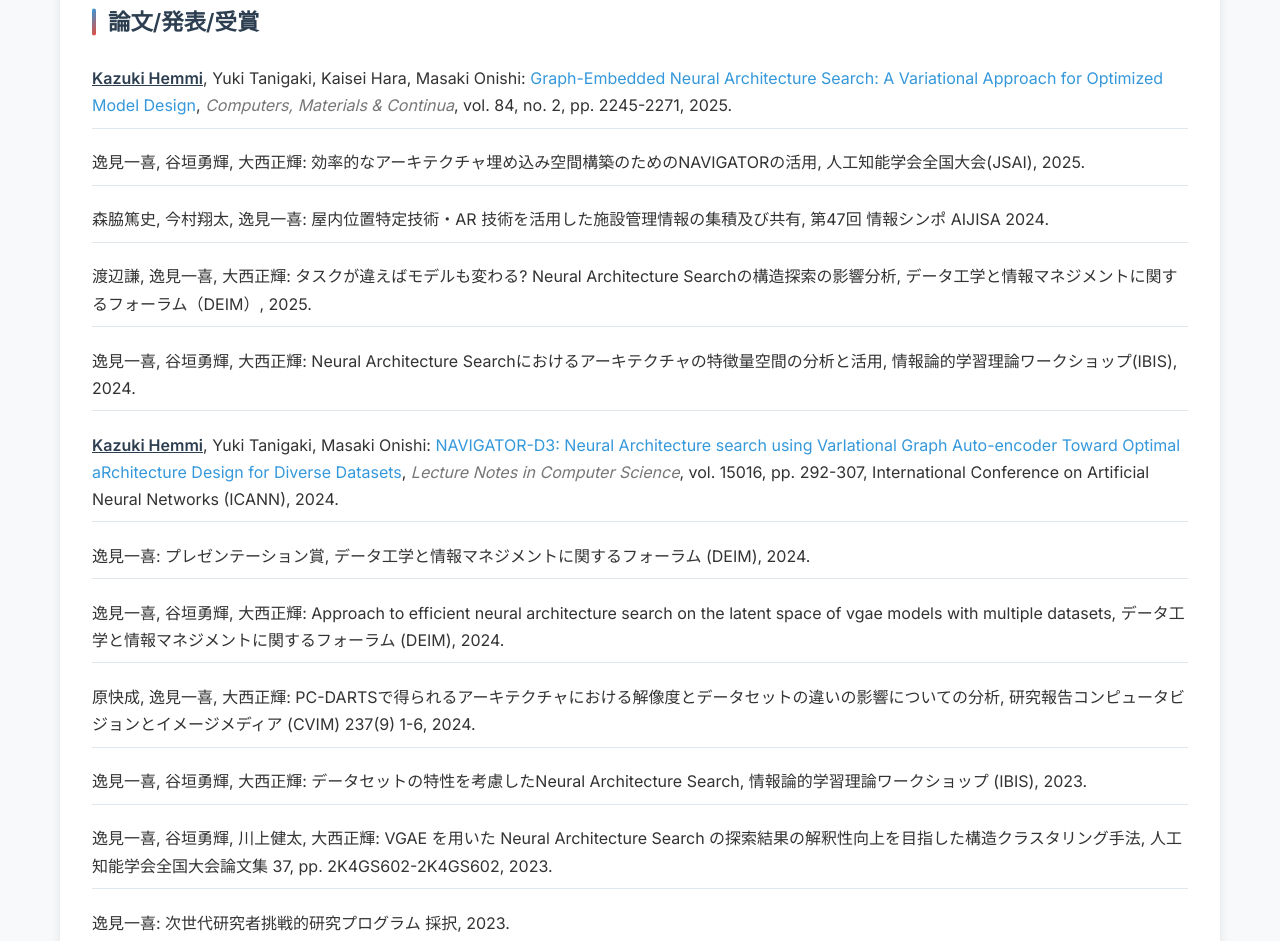
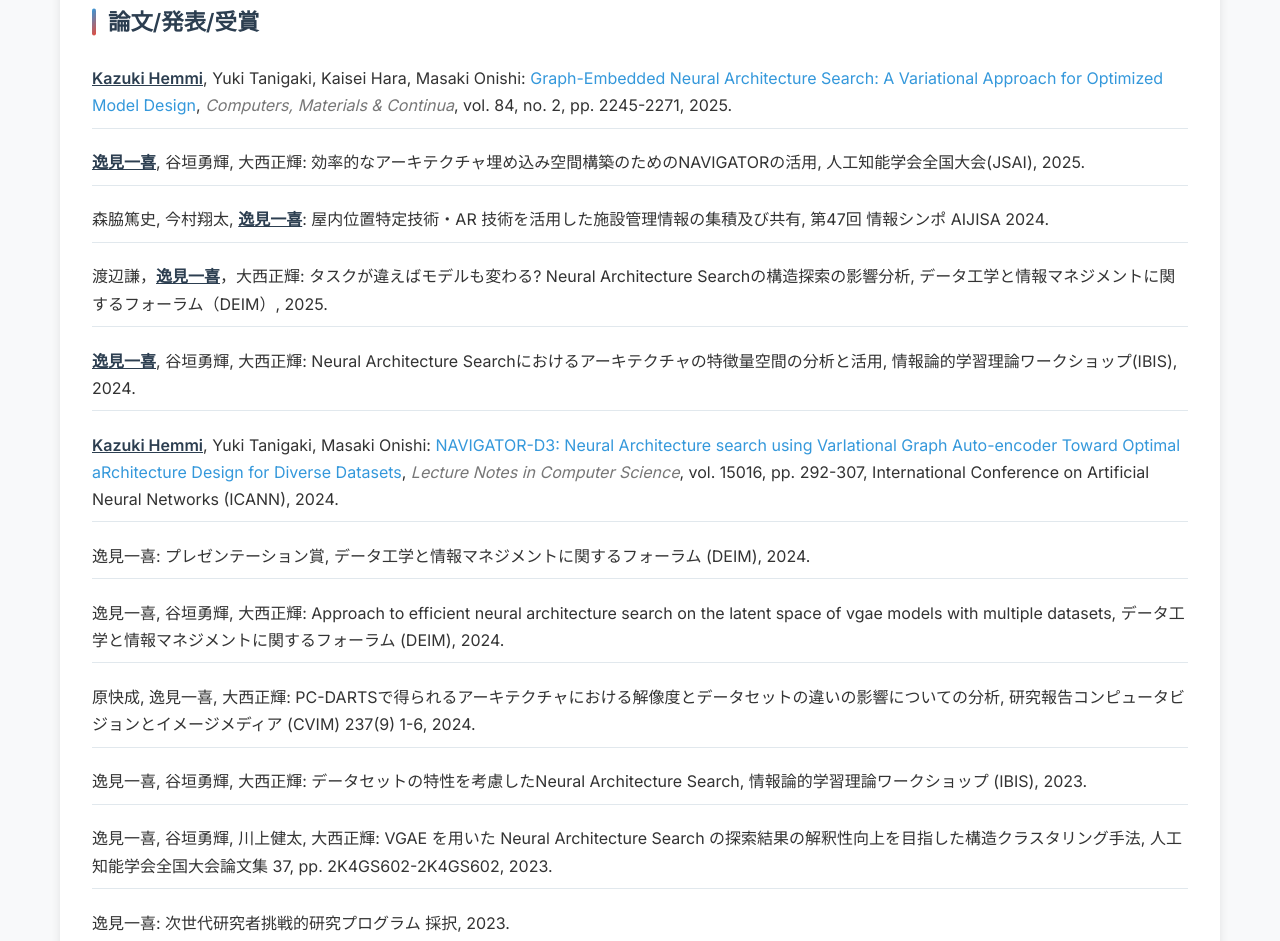
Before and after one commit to itigo-11111/itigo11111.github.io, a plain HTML site: page index.html in a window 1280 px wide. Shown: the part 1904-2845 px from the top of the page. Drawn offline with Linux system fonts and the light colour scheme.

Commit message:
Fix author name formatting: add HTML tags in data attributes and update JavaScript to use innerHTML

```diff
--- a/index.html
+++ b/index.html
@@ -78,10 +78,10 @@
 			<h3 class="section-title" data-ja="論文/発表/受賞" data-en="Publications & Awards">論文/発表/受賞</h3>
 			<ul class="section-list">
 				<li><strong><u>Kazuki Hemmi</u></strong>, Yuki Tanigaki, Kaisei Hara, Masaki Onishi: <a href="https://www.techscience.com/cmc/v84n2/62898/html" target="_blank">Graph-Embedded Neural Architecture Search: A Variational Approach for Optimized Model Design</a>, <em>Computers, Materials & Continua</em>, vol. 84, no. 2, pp. 2245-2271, 2025.</li>
-			<li data-ja="逸見一喜, 谷垣勇輝, 大西正輝: 効率的なアーキテクチャ埋め込み空間構築のためのNAVIGATORの活用, 人工知能学会全国大会(JSAI), 2025." data-en="Kazuki Hemmi, Yuki Tanigaki, Masaki Onishi: Efficient utilization of NAVIGATOR for architecture embedding space construction, Japan Society for Artificial Intelligence National Conference (JSAI), 2025. (Japanese)"><strong><u>逸見一喜</u></strong>, 谷垣勇輝, 大西正輝: 効率的なアーキテクチャ埋め込み空間構築のためのNAVIGATORの活用, 人工知能学会全国大会(JSAI), 2025.</li>
-			<li data-ja="森脇篤史, 今村翔太, 逸見一喜: 屋内位置特定技術・AR 技術を活用した施設管理情報の集積及び共有, 第47回 情報シンポ AIJISA 2024." data-en="Atsushi Moriwaki, Shota Imamura, Kazuki Hemmi: Accumulation and sharing of facility management information using indoor positioning technology and AR technology, 47th Information Symposium AIJISA 2024. (Japanese)">森脇篤史, 今村翔太, <strong><u>逸見一喜</u></strong>: 屋内位置特定技術・AR 技術を活用した施設管理情報の集積及び共有, 第47回 情報シンポ AIJISA 2024.</li>
-			<li data-ja="渡辺謙, 逸見一喜, 大西正輝: タスクが違えばモデルも変わる? Neural Architecture Searchの構造探索の影響分析, データ工学と情報マネジメントに関するフォーラム（DEIM）, 2025." data-en="Ken Watanabe, Kazuki Hemmi, Masaki Onishi: Do Models Change When Tasks Change? Impact Analysis of Structural Search in Neural Architecture Search, Forum on Data Engineering and Information Management (DEIM), 2025. (Japanese)">渡辺謙，<strong><u>逸見一喜</u></strong>，大西正輝: タスクが違えばモデルも変わる? Neural Architecture Searchの構造探索の影響分析, データ工学と情報マネジメントに関するフォーラム（DEIM）, 2025.</li>
-				<li data-ja="逸見一喜, 谷垣勇輝, 大西正輝: Neural Architecture Searchにおけるアーキテクチャの特徴量空間の分析と活用, 情報論的学習理論ワークショップ(IBIS), 2024." data-en="Kazuki Hemmi, Yuki Tanigaki, Masaki Onishi: Analysis and utilization of architecture feature space in Neural Architecture Search, Information-Based Induction Sciences Workshop (IBIS), 2024. (Japanese)"><strong><u>逸見一喜</u></strong>, 谷垣勇輝, 大西正輝: Neural Architecture Searchにおけるアーキテクチャの特徴量空間の分析と活用, 情報論的学習理論ワークショップ(IBIS), 2024.</li>
+				<li data-ja="<strong><u>逸見一喜</u></strong>, 谷垣勇輝, 大西正輝: 効率的なアーキテクチャ埋め込み空間構築のためのNAVIGATORの活用, 人工知能学会全国大会(JSAI), 2025." data-en="<strong><u>Kazuki Hemmi</u></strong>, Yuki Tanigaki, Masaki Onishi: Efficient utilization of NAVIGATOR for architecture embedding space construction, Japan Society for Artificial Intelligence National Conference (JSAI), 2025. (Japanese)"><strong><u>逸見一喜</u></strong>, 谷垣勇輝, 大西正輝: 効率的なアーキテクチャ埋め込み空間構築のためのNAVIGATORの活用, 人工知能学会全国大会(JSAI), 2025.</li>
+				<li data-ja="森脇篤史, 今村翔太, <strong><u>逸見一喜</u></strong>: 屋内位置特定技術・AR 技術を活用した施設管理情報の集積及び共有, 第47回 情報シンポ AIJISA 2024." data-en="Atsushi Moriwaki, Shota Imamura, <strong><u>Kazuki Hemmi</u></strong>: Accumulation and sharing of facility management information using indoor positioning technology and AR technology, 47th Information Symposium AIJISA 2024. (Japanese)">森脇篤史, 今村翔太, <strong><u>逸見一喜</u></strong>: 屋内位置特定技術・AR 技術を活用した施設管理情報の集積及び共有, 第47回 情報シンポ AIJISA 2024.</li>
+				<li data-ja="渡辺謙，<strong><u>逸見一喜</u></strong>，大西正輝: タスクが違えばモデルも変わる? Neural Architecture Searchの構造探索の影響分析, データ工学と情報マネジメントに関するフォーラム（DEIM）, 2025." data-en="Ken Watanabe, <strong><u>Kazuki Hemmi</u></strong>, Masaki Onishi: Do Models Change When Tasks Change? Impact Analysis of Structural Search in Neural Architecture Search, Forum on Data Engineering and Information Management (DEIM), 2025. (Japanese)">渡辺謙，<strong><u>逸見一喜</u></strong>，大西正輝: タスクが違えばモデルも変わる? Neural Architecture Searchの構造探索の影響分析, データ工学と情報マネジメントに関するフォーラム（DEIM）, 2025.</li>
+				<li data-ja="<strong><u>逸見一喜</u></strong>, 谷垣勇輝, 大西正輝: Neural Architecture Searchにおけるアーキテクチャの特徴量空間の分析と活用, 情報論的学習理論ワークショップ(IBIS), 2024." data-en="<strong><u>Kazuki Hemmi</u></strong>, Yuki Tanigaki, Masaki Onishi: Analysis and utilization of architecture feature space in Neural Architecture Search, Information-Based Induction Sciences Workshop (IBIS), 2024. (Japanese)"><strong><u>逸見一喜</u></strong>, 谷垣勇輝, 大西正輝: Neural Architecture Searchにおけるアーキテクチャの特徴量空間の分析と活用, 情報論的学習理論ワークショップ(IBIS), 2024.</li>
 				<li><strong><u>Kazuki Hemmi</u></strong>, Yuki Tanigaki, Masaki Onishi: <a href="https://link.springer.com/chapter/10.1007/978-3-031-72332-2_20" target="_blank">NAVIGATOR-D3: Neural Architecture search using VarIational Graph Auto-encoder Toward Optimal aRchitecture Design for Diverse Datasets</a>, <em>Lecture Notes in Computer Science</em>, vol. 15016, pp. 292-307, International Conference on Artificial Neural Networks (ICANN), 2024.</li>
 				<li data-ja="逸見一喜: プレゼンテーション賞, データ工学と情報マネジメントに関するフォーラム (DEIM), 2024." data-en="Kazuki Hemmi: Presentation Award, Forum on Data Engineering and Information Management (DEIM), 2024. (Japanese)"><strong><u>逸見一喜</u></strong>: プレゼンテーション賞, データ工学と情報マネジメントに関するフォーラム (DEIM), 2024.</li>
 				<li data-ja="逸見一喜, 谷垣勇輝, 大西正輝: Approach to efficient neural architecture search on the latent space of vgae models with multiple datasets, データ工学と情報マネジメントに関するフォーラム (DEIM), 2024." data-en="Kazuki Hemmi, Yuki Tanigaki, Masaki Onishi: Approach to efficient neural architecture search on the latent space of vgae models with multiple datasets, Forum on Data Engineering and Information Management (DEIM), 2024. (Japanese)"><strong><u>逸見一喜</u></strong>, 谷垣勇輝, 大西正輝: Approach to efficient neural architecture search on the latent space of vgae models with multiple datasets, データ工学と情報マネジメントに関するフォーラム (DEIM), 2024.</li>
@@ -198,7 +198,7 @@
 					if (element.tagName === 'A') {
 						element.textContent = text;
 					} else {
-						element.textContent = text;
+						element.innerHTML = text;
 					}
 				}
 			});
```
Also changed, not shown: index_ai.html (+1 -1 lines).
